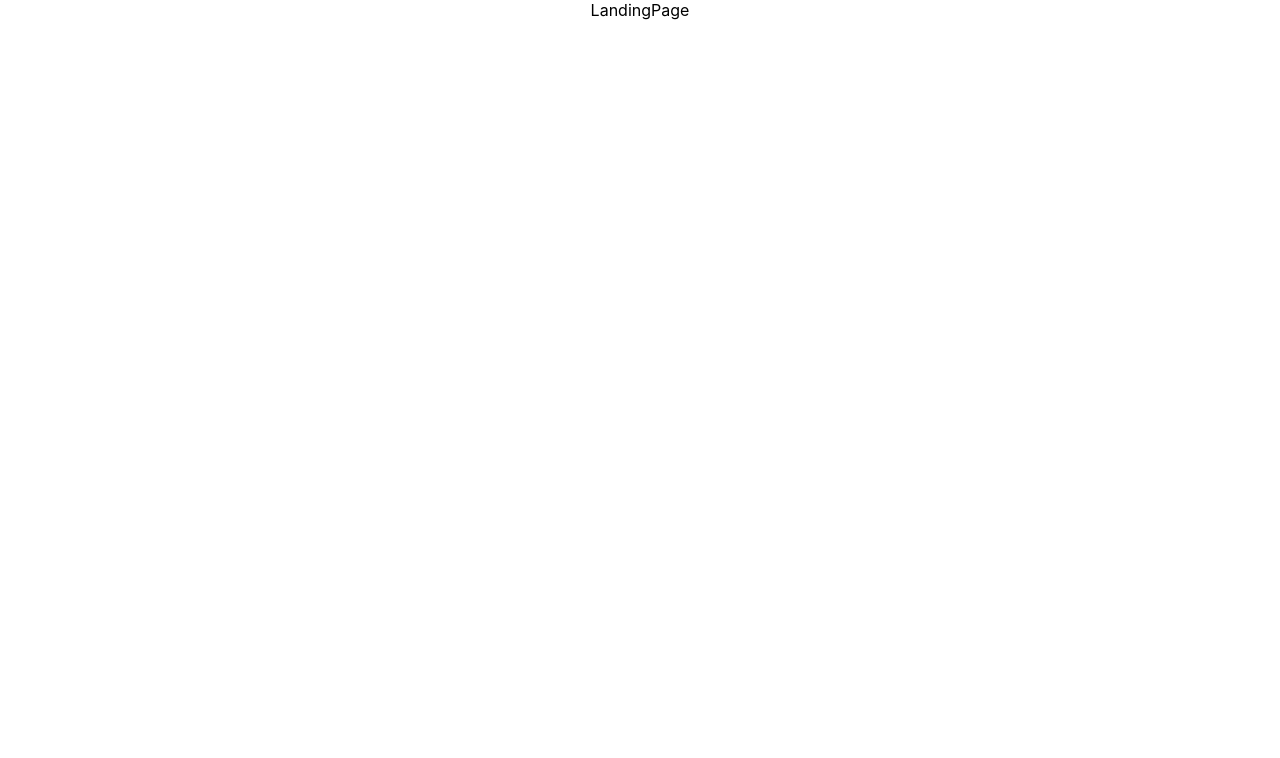
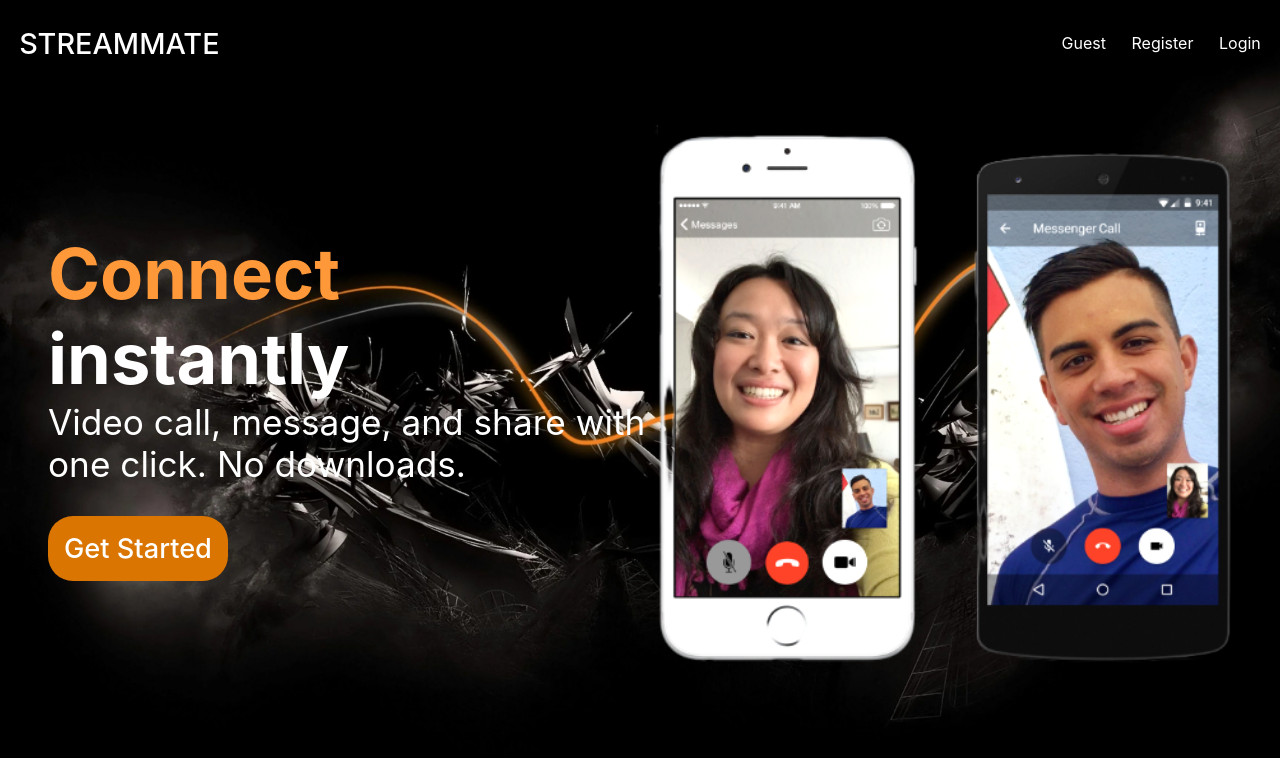
Before and after one commit to Ghanashyam2003/StreamMate, a React (Create React App) app in the folder frontend/: page / in a window 1280 px wide. Shown: the top 758 px of the page. Built offline with nearby package versions, Linux system fonts and the light colour scheme.

Commit message:
Landing page done

```diff
--- a/frontend/src/App.css
+++ b/frontend/src/App.css
@@ -1,38 +1,62 @@
-.App {
-  text-align: center;
-}
-
-.App-logo {
-  height: 40vmin;
-  pointer-events: none;
-}
-
-@media (prefers-reduced-motion: no-preference) {
-  .App-logo {
-    animation: App-logo-spin infinite 20s linear;
-  }
-}
-
-.App-header {
-  background-color: #282c34;
-  min-height: 100vh;
-  display: flex;
-  flex-direction: column;
-  align-items: center;
-  justify-content: center;
-  font-size: calc(10px + 2vmin);
+.landingPageContainer {
+  width: 100vw;
+  height: 100vh;
+  background: url("/public/background.webp");
+  background-repeat: no-repeat;
+  background-size: cover;
   color: white;
 }
 
-.App-link {
-  color: #61dafb;
+.landingPageContainer nav {
+  padding-inline: 1.2rem;
+  padding-block: 1.6rem;
+  display: flex;
+  justify-content: space-between;
+  align-items: center;
+
 }
 
-@keyframes App-logo-spin {
-  from {
-    transform: rotate(0deg);
-  }
-  to {
-    transform: rotate(360deg);
-  }
+.landingPageContainer nav h2 {
+  font-size: 1.8rem;
+  font-weight: 500;
 }
+
+.landingPageContainer nav .navlist {
+  display: flex;
+  gap: 1.6rem;
+  cursor: pointer;
+
+}
+
+.landingMainContainer {
+  display: flex;
+  justify-content: space-between;
+  padding-inline: 3rem;
+  height: 80vh;
+  align-items: center;
+}
+
+.landingMainContainer>div:nth-child(1) {
+  font-size: 2.2rem;
+}
+
+.landingMainContainer>div:nth-child(1) div[role='button'] {
+  background: #D97500;
+  width: fit-content;
+  padding: 1rem;
+  border-radius: 25px;
+  margin-top: 1.9rem;
+  font-size: 1.7rem;
+  font-weight: 500;
+}
+
+.landingMainContainer>div:nth-child(1) div[role='button'] a {
+  text-decoration: none;
+  color: white;
+  font-size: 1.7rem;
+}
+
+.landingMainContainer>div:nth-child(2) img {
+  height: 70vh;
+  width: auto;
+}
--- a/frontend/src/pages/landing.jsx
+++ b/frontend/src/pages/landing.jsx
@@ -1,7 +1,39 @@
 import React from 'react'
+import "../App.css"
+import { Link, useNavigate } from 'react-router-dom'
+export default function LandingPage() {
 
-export default function landingPage() {
-  return (
-    <div>LandingPage</div>
-  )
+
+    const router = useNavigate();
+
+    return (
+        <div className="landingPageContainer">
+            <nav>
+                <div className="navHeader">
+                    <h2>STREAMMATE</h2>
+                </div>
+                <div className="navlist">
+                    <p onClick={() => router("/aljk23")}>Guest</p>
+                    <p onClick={() => router("/auth")}>Register</p>
+                    <div onClick={() => router("/auth")} role="button">
+                        <p>Login</p>
+                    </div>
+                </div>
+            </nav>
+            <div className="landingMainContainer">
+                <div>
+                    <h1>
+                        <span style={{ color: "#FF9839" }}>Connect</span> instantly
+                    </h1>
+                    <p>Video call, message, and share with one click. No downloads.</p>
+                    <div role="button">
+                        <Link to="/auth">Get Started</Link>
+                    </div>
+                </div>
+                <div>
+                    <img src="/mobile.png" alt="StreamMate app" />
+                </div>
+            </div>
+        </div>
+    )
 }
```
Also changed, not shown: frontend/public/background.webp (added), frontend/public/mobile.png (added).
